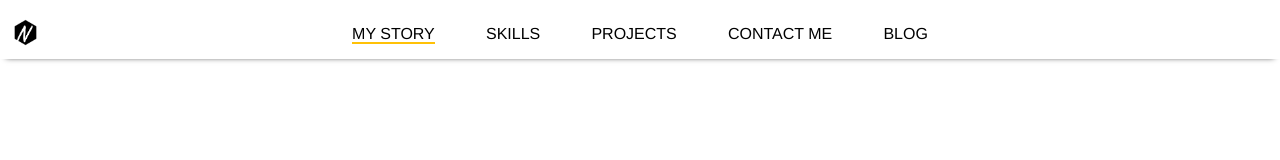
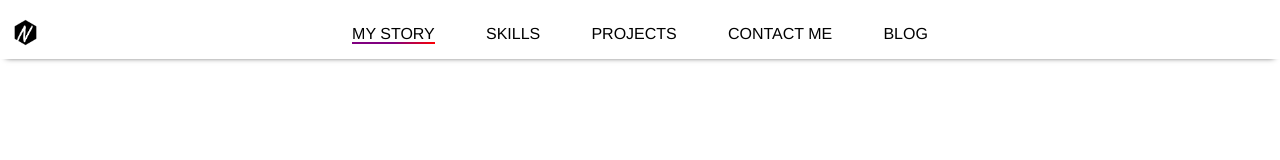
Before and after one commit to Gadget89/exploring-gsap, a React (Create React App) app: page / in a window 1280 px wide. In both pictures the pointer is over the item "MY STORY". Shown: the top 160 px of the page. Built offline with nearby package versions, Linux system fonts and the light colour scheme.

Commit message:
Changed border bottom of navigation items to display different gradient color for each iteration

```diff
--- a/src/Main.css
+++ b/src/Main.css
@@ -35,10 +35,38 @@ li {
   text-transform: uppercase;
 }
 li:hover {
-  border-bottom: solid 2px #FFC107;
-  animation: moveOut .2s linear;
-  -webkit-animation: moveOut .2s linear;
+  /*border-bottom: solid 2px #FFC107;*/
+  border-bottom: 2px solid transparent;
+  border-image: linear-gradient(to right, purple 50%, red) 1 100%;
+  /*border-image: linear-gradient(to right, purple 50%, red 100%, orange 48%, yellow 63%, green 76%, blue) 1 100%;*/
+  border-image-slice: 1;
+  animation: moveOut .3s linear;
+  -webkit-animation: moveOut .3s linear;
 }
+li:nth-child(2):hover {
+  border-bottom: 2px solid transparent;
+  border-image: linear-gradient(to right, orange 5%, yellow) 1 100%;
+  border-image-slice: 1;
+}
+
+li:nth-child(3):hover {
+  border-bottom: 2px solid transparent;
+  border-image: linear-gradient(to right, green 5%, blue) 1 100%;
+  border-image-slice: 1;
+}
+
+li:nth-child(4):hover {
+  border-bottom: 2px solid transparent;
+  border-image: linear-gradient(to right, purple 5%, pink) 1 100%;
+  border-image-slice: 1;
+}
+
+li:nth-child(5):hover {
+  border-bottom: 2px solid transparent;
+  border-image: linear-gradient(to right, pink 5%, teal) 1 100%;
+  border-image-slice: 1;
+}
+
 @-webkit-keyframes moveOut{
     from {padding-bottom: 16px;}
     to {padding-bottom: 12px;}
```
